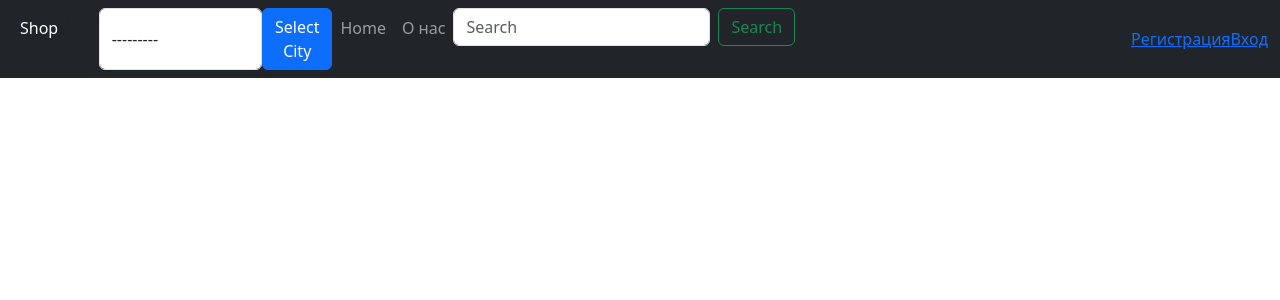
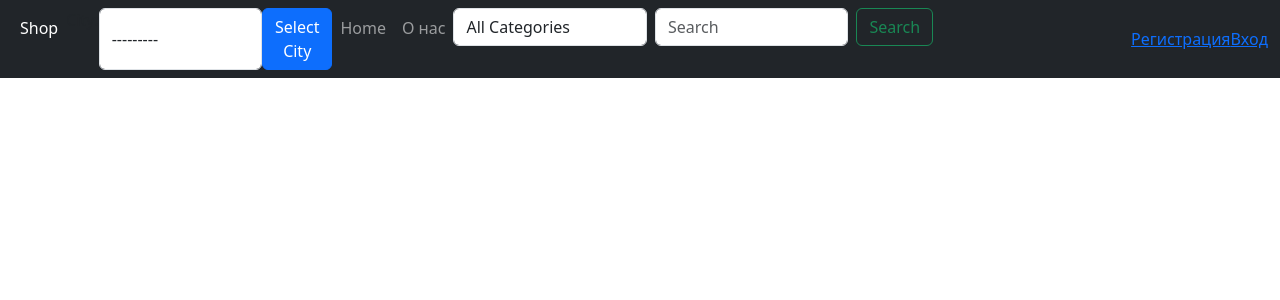
Before and after one commit to vladislav918/Django, a Django app: page /search/ in a window 1280 px wide. Shown: the top 300 px of the page. Run offline with Django 4.2, Linux system fonts and the light colour scheme; data comes from the database, SQL or seed files in the repository; data that the repository does not hold is empty; parts of the project's set-up code (start-up, migrations or seed data) failed here and were passed over.

Commit message:
added search by categories

```diff
--- a/goods/models.py
+++ b/goods/models.py
@@ -46,6 +46,9 @@ class Product(models.Model):
         blank=True,
         null=True,
         verbose_name='Описание'
+    )
+    available = models.BooleanField(
+        default=True
     )
     image = models.ImageField(
         upload_to='goods_images',
--- a/goods/services.py
+++ b/goods/services.py
@@ -27,11 +27,18 @@ def get_comments(product, request):
 
 def get_product_list(request):
     query = request.GET.get('q')
+    category_id = request.GET.get('category')
+
+    products = Product.objects.filter(available=True)
+
     if query:
-        return Product.objects.filter(
+        products = products.filter(
             Q(name__icontains=query) |
             Q(description__icontains=query) |
             Q(article_number__exact=query)
         )
-    else:
-        return Product.objects.all()
+
+    if category_id:
+        products = products.filter(category_id=category_id)
+
+    return products
--- a/goods/templates/goods/product_list.html
+++ b/goods/templates/goods/product_list.html
@@ -1,6 +1,14 @@
 {% extends "base.html" %}
 {% load social_tags %}
 
+{% block category %}
+    <select class="form-control me-2" name="category">
+        <option value="">All Categories</option>
+        {% for category in categories %}
+            <option value="{{ category.id }}">{{ category.name }}</option>
+        {% endfor %}
+    </select>
+{% endblock%}
 
 {% block content %}
 <div class="container">
@@ -21,4 +29,7 @@
     </div>
 </div>
 
+
+
+
 {% endblock%}
--- a/goods/views.py
+++ b/goods/views.py
@@ -1,7 +1,7 @@
 from django.views.generic import DetailView, ListView
 from django.views.generic.edit import FormMixin
 
-from .models import Product
+from .models import Product, Category
 from .forms import CommentForm
 from .services import get_comments, get_product_list
 
@@ -12,6 +12,13 @@ class ProductsView(ListView):
 
     def get_queryset(self):
         return get_product_list(self.request)
+
+
+    def get_context_data(self, **kwargs):
+        context = super().get_context_data(**kwargs)
+        categories = Category.objects.all()
+        context['categories'] = categories
+        return context
 
 
 class ProductDetalView(FormMixin, DetailView):
--- a/templates/base.html
+++ b/templates/base.html
@@ -29,6 +29,8 @@
         </li>
         <li class="nav-item">
           <form class="d-flex" action="{% url 'search_results' %}" method="get">
+            {% block category %}
+            {% endblock %}
             <input class="form-control me-2" type="search" name="q" placeholder="Search" aria-label="Search">
             <button class="btn btn-outline-success" type="submit">Search</button>
           </form>
```
Also changed, not shown: goods/forms.py (line endings or trailing spaces), goods/migrations/0008_product_available.py (added).
